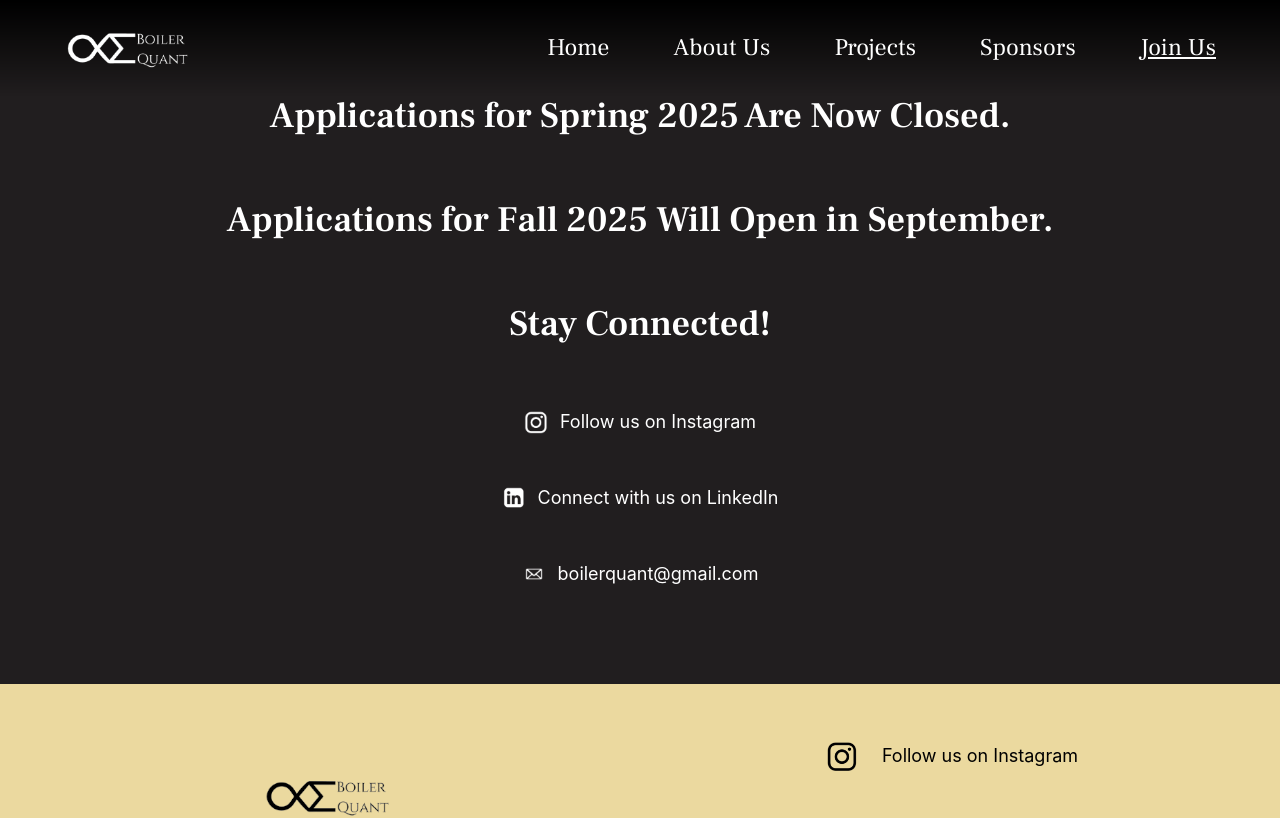
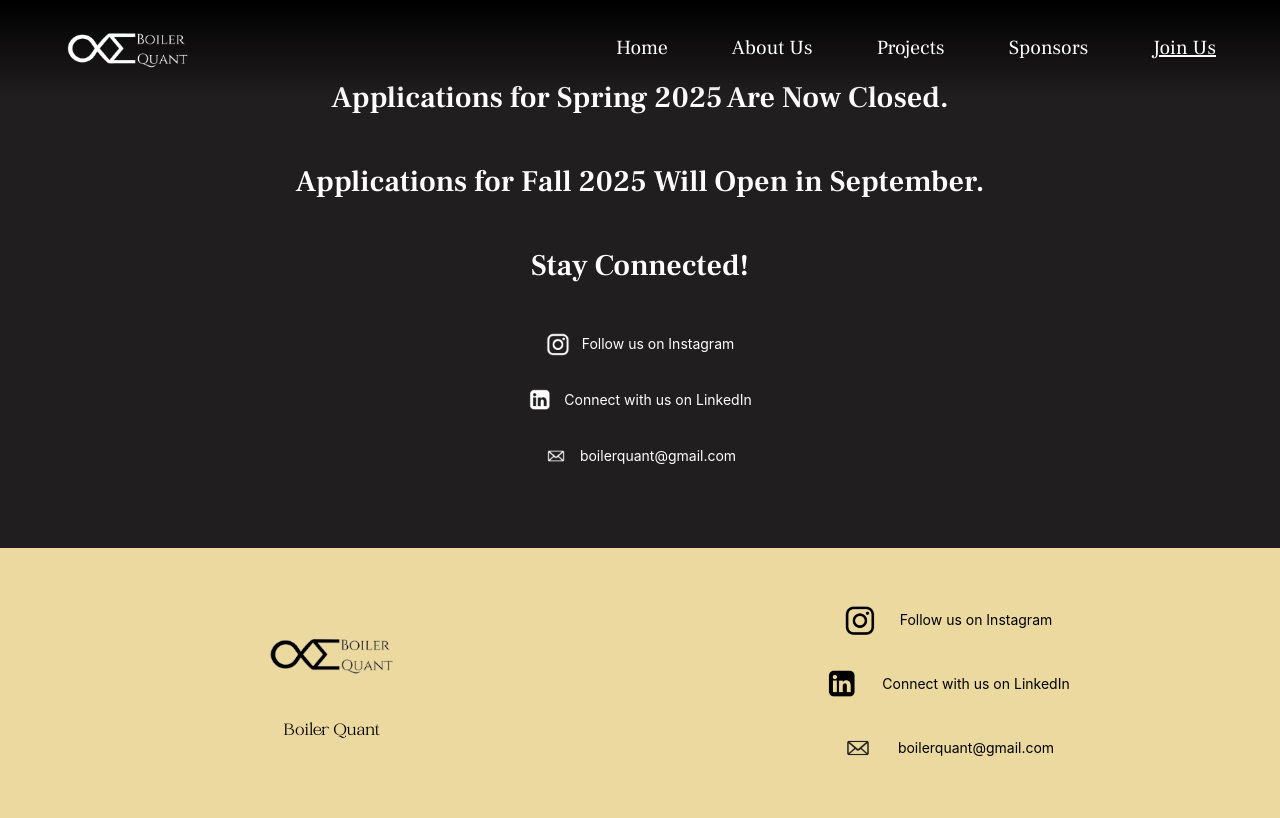
Before and after one commit to Boiler-Quant/boiler_quant_web, a React (Create React App) app: page /join-us in a window 1280 px wide. Shown: the top 818 px of the page. Built offline with nearby package versions, Linux system fonts and the light colour scheme; no server answers.

Commit message:
UI Fixes. All fonts smaller on desktop

```diff
--- a/src/components/NavigationBar.js
+++ b/src/components/NavigationBar.js
@@ -95,15 +95,7 @@
           >
             About Us
           </Link>
-          <Link
-            to="/past-semesters"
-            className={`nav-link ${
-              isActive("/past-semesters") ? "underline" : ""
-            }`}
-            onClick={() => setDrawerOpen(false)}
-          >
-            Past Semesters
-          </Link>
+
           <Link
             to="/projects"
             className={`nav-link ${isActive("/projects") ? "underline" : ""}`}
--- a/src/pages/AboutUs/LargeExecutiveBoard.js
+++ b/src/pages/AboutUs/LargeExecutiveBoard.js
@@ -38,14 +38,14 @@
       <h2 className="section-title font-catchy">2025 Executive Board</h2>
       <div className="flex flex-row justify-center gap-responsive py-3">
         {data.slice(0, 2).map((exec, index) => (
-          <div key={index} className="flex flex-col w-64 xl:w-80">
+          <div key={index} className="flex flex-col w-64 xl:w-72">
             <ExecutiveCard exec={exec} index={index} />
           </div>
         ))}
       </div>
       <div className="flex flex-row justify-center gap-responsive py-3">
         {data.slice(2, 5).map((exec, index) => (
-          <div key={index} className="flex flex-col w-64 xl:w-80">
+          <div key={index} className="flex flex-col w-64 xl:w-72">
             <ExecutiveCard exec={exec} index={index} />
           </div>
         ))}
--- a/src/pages/AboutUs/SmallExecutiveBoard.js
+++ b/src/pages/AboutUs/SmallExecutiveBoard.js
@@ -38,7 +38,10 @@
       <h2 className="section-title font-catchy">2025 Executive Board</h2>
       <div className="grid grid-cols-2 gap-responsive py-3 px-2 justify-items-center">
         {data.map((exec, index) => (
-          <div key={index} className="flex flex-col w-full max-w-72">
+          <div
+            key={index}
+            className="flex flex-col w-full max-w-72 xl:max-w-64"
+          >
             <ExecutiveCard exec={exec} index={index} />
           </div>
         ))}
--- a/src/pages/Home/HighlightGroup.js
+++ b/src/pages/Home/HighlightGroup.js
@@ -6,8 +6,10 @@
 
   return (
     <section className="section-container bg-white">
-      <h2 className="section-title">Spring 2025 Highlights</h2>
-      <div className="section-content">
+      <h2 className="text-heading-sm xl:text-heading-md font-bold font-frank mb-section-sm text-center">
+        Spring 2025 Highlights
+      </h2>
+      <div className="section-content px-8 xl:px-12">
         <Highlight
           theme={theme}
           image="/2025_spring/chicago_trek.jpeg"
@@ -32,13 +34,13 @@
       </div>
 
       {/* Spring 2025 Projects Call-to-Action */}
-      <div className="text-center mt-12">
-        <p className="text-body-md font-serif text-gray-600 mb-6">
+      <div className="text-center mt-8 xl:mt-12">
+        <p className="text-body-sm xl:text-body-md font-serif text-gray-600 mb-4 xl:mb-6">
           Want to see more of what we accomplished this semester?
         </p>
         <Link
           to="/projects"
-          className={`inline-block ${theme.dust} ${theme.text_black} ${theme.hover_dust} text-body-md font-semibold py-3 px-6 rounded-lg transition-colors`}
+          className={`inline-block ${theme.dust} ${theme.text_black} ${theme.hover_dust} text-body-sm xl:text-body-md font-semibold py-2 xl:py-3 px-4 xl:px-6 rounded-lg transition-colors`}
         >
           Check Out Our Spring 2025 Projects!
         </Link>
@@ -64,7 +66,7 @@
           <div className="flex justify-center">
             <Link
               to="/projects"
-              className={`inline-block ${theme.dust} ${theme.text_black} ${theme.hover_dust} text-body-sm font-semibold py-2 px-4 rounded-lg transition-colors`}
+              className={`inline-block ${theme.dust} ${theme.text_black} ${theme.hover_dust} text-body-xs xl:text-body-sm font-semibold py-1.5 xl:py-2 px-3 xl:px-4 rounded-lg transition-colors`}
             >
               Learn More
             </Link>
--- a/src/styles.css
+++ b/src/styles.css
@@ -6,19 +6,19 @@
 @layer utilities {
   /* Headings */
   .text-heading-xl {
-    @apply text-2xl sm:text-3xl md:text-4xl lg:text-5xl xl:text-6xl;
+    @apply text-2xl sm:text-3xl md:text-4xl lg:text-5xl xl:text-5xl;
   }
 
   .text-heading-lg {
-    @apply text-xl sm:text-2xl md:text-3xl lg:text-4xl xl:text-5xl;
+    @apply text-xl sm:text-2xl md:text-3xl lg:text-4xl xl:text-4xl;
   }
 
   .text-heading-md {
-    @apply text-lg sm:text-xl md:text-2xl lg:text-3xl xl:text-4xl;
+    @apply text-lg sm:text-xl md:text-2xl lg:text-3xl xl:text-3xl;
   }
 
   .text-heading-sm {
-    @apply text-base sm:text-lg md:text-xl lg:text-2xl xl:text-3xl;
+    @apply text-base sm:text-lg md:text-xl lg:text-2xl xl:text-2xl;
   }
 
   /* Body Text */
@@ -27,31 +27,31 @@
   }
 
   .text-body-md {
-    @apply text-sm sm:text-base md:text-lg lg:text-xl xl:text-2xl;
+    @apply text-sm sm:text-base md:text-lg lg:text-xl xl:text-lg;
   }
 
   .text-body-sm {
-    @apply text-xs sm:text-sm md:text-base lg:text-lg xl:text-xl;
+    @apply text-xs sm:text-sm md:text-base lg:text-lg xl:text-base;
   }
 
   .text-body-xs {
-    @apply text-xs sm:text-xs md:text-sm lg:text-base xl:text-lg;
+    @apply text-xs sm:text-xs md:text-sm lg:text-base xl:text-sm;
   }
 
   /* Navigation */
   .text-nav {
-    @apply text-sm sm:text-base md:text-lg lg:text-xl xl:text-2xl;
+    @apply text-sm sm:text-base md:text-lg lg:text-xl xl:text-xl;
   }
 
   /* ===== RESPONSIVE SPACING ===== */
 
   /* Padding */
   .section-padding {
-    @apply py-8 px-6 sm:py-12 sm:px-8 md:py-16 md:px-12 lg:py-20 lg:px-16 xl:py-24 xl:px-20;
+    @apply py-8 px-6 sm:py-12 sm:px-8 md:py-16 md:px-12 lg:py-20 lg:px-16 xl:py-20 xl:px-20;
   }
 
   .section-padding-sm {
-    @apply py-6 px-4 sm:py-8 sm:px-6 md:py-12 md:px-8 lg:py-16 lg:px-12 xl:py-20 xl:px-16;
+    @apply py-6 px-4 sm:py-8 sm:px-6 md:py-12 md:px-8 lg:py-16 lg:px-12 xl:py-16 xl:px-16;
   }
 
   .section-padding-lg {
@@ -86,56 +86,56 @@
 
   /* Margins */
   .section-margin {
-    @apply my-8 sm:my-12 md:my-16 lg:my-20 xl:my-24;
+    @apply my-8 sm:my-12 md:my-16 lg:my-20 xl:my-20;
   }
 
   .section-margin-sm {
-    @apply my-4 sm:my-6 md:my-8 lg:my-12 xl:my-16;
+    @apply my-4 sm:my-6 md:my-8 lg:my-12 xl:my-12;
   }
 
   .section-margin-lg {
-    @apply my-8 sm:my-12 md:my-16 lg:my-24 xl:my-32;
+    @apply my-8 sm:my-12 md:my-16 lg:my-24 xl:my-24;
   }
 
   /* Bottom Margins */
   .mb-section {
-    @apply mb-8 sm:mb-12 md:mb-16 lg:mb-20 xl:mb-24;
+    @apply mb-8 sm:mb-12 md:mb-16 lg:mb-20 xl:mb-20;
   }
 
   .mb-section-sm {
-    @apply mb-4 sm:mb-6 md:mb-8 lg:mb-12 xl:mb-16;
+    @apply mb-4 sm:mb-6 md:mb-8 lg:mb-12 xl:mb-12;
   }
 
   .mb-section-lg {
-    @apply mb-8 sm:mb-12 md:mb-16 lg:mb-24 xl:mb-32;
+    @apply mb-8 sm:mb-12 md:mb-16 lg:mb-24 xl:mb-24;
   }
 
   /* ===== RESPONSIVE SPACING UTILITIES ===== */
 
   /* Gap */
   .gap-responsive {
-    @apply gap-4 sm:gap-6 md:gap-8 lg:gap-12 xl:gap-16;
+    @apply gap-4 sm:gap-6 md:gap-8 lg:gap-12 xl:gap-12;
   }
 
   .gap-responsive-sm {
-    @apply gap-2 sm:gap-4 md:gap-6 lg:gap-8 xl:gap-12;
+    @apply gap-2 sm:gap-4 md:gap-6 lg:gap-8 xl:gap-8;
   }
 
   .gap-responsive-lg {
-    @apply gap-6 sm:gap-8 md:gap-12 lg:gap-16 xl:gap-20;
+    @apply gap-6 sm:gap-8 md:gap-12 lg:gap-16 xl:gap-16;
   }
 
   /* Space Y */
   .space-y-responsive {
-    @apply space-y-4 sm:space-y-6 md:space-y-8 lg:space-y-12 xl:space-y-16;
+    @apply space-y-4 sm:space-y-6 md:space-y-8 lg:space-y-12 xl:space-y-12;
   }
 
   .space-y-responsive-sm {
-    @apply space-y-2 sm:space-y-4 md:space-y-6 lg:space-y-8 xl:space-y-12;
+    @apply space-y-2 sm:space-y-4 md:space-y-6 lg:space-y-8 xl:space-y-8;
   }
 
   .space-y-responsive-lg {
-    @apply space-y-6 sm:space-y-8 md:space-y-12 lg:space-y-16 xl:space-y-20;
+    @apply space-y-6 sm:space-y-8 md:space-y-12 lg:space-y-16 xl:space-y-16;
   }
 
   /* Space X */
@@ -241,11 +241,11 @@
   }
 
   .section-title {
-    @apply text-heading-md sm:text-heading-lg font-bold mb-section-sm font-frank text-center;
+    @apply text-heading-sm xl:text-heading-md font-bold mb-section-sm font-frank text-center;
   }
 
   .section-content {
-    @apply max-w-6xl mx-auto w-full space-y-responsive;
+    @apply max-w-6xl xl:max-w-5xl mx-auto w-full space-y-responsive px-8 xl:px-12;
   }
 
   /* Card Layouts */
@@ -254,7 +254,7 @@
   }
 
   .card-image {
-    @apply flex-1 rounded-lg shadow-lg overflow-hidden;
+    @apply flex-1 rounded-lg shadow-lg overflow-hidden max-w-md xl:max-w-md;
   }
 
   .card-content {
@@ -262,11 +262,11 @@
   }
 
   .card-title {
-    @apply text-heading-sm font-semibold font-frank;
+    @apply text-heading-sm xl:text-heading-md font-semibold font-frank;
   }
 
   .card-text {
-    @apply text-body-md font-serif;
+    @apply text-body-sm xl:text-body-md font-serif;
   }
 
   /* Footer */
@@ -306,7 +306,7 @@
   /* ===== UTILITY CLASSES ===== */
 
   .container-responsive {
-    @apply max-w-7xl mx-auto px-section;
+    @apply max-w-7xl xl:max-w-6xl mx-auto px-section;
   }
 
   .text-center-responsive {
```
Also changed, not shown: src/pages/AboutUs/TabbedAbout.js (+20 -20 lines).
